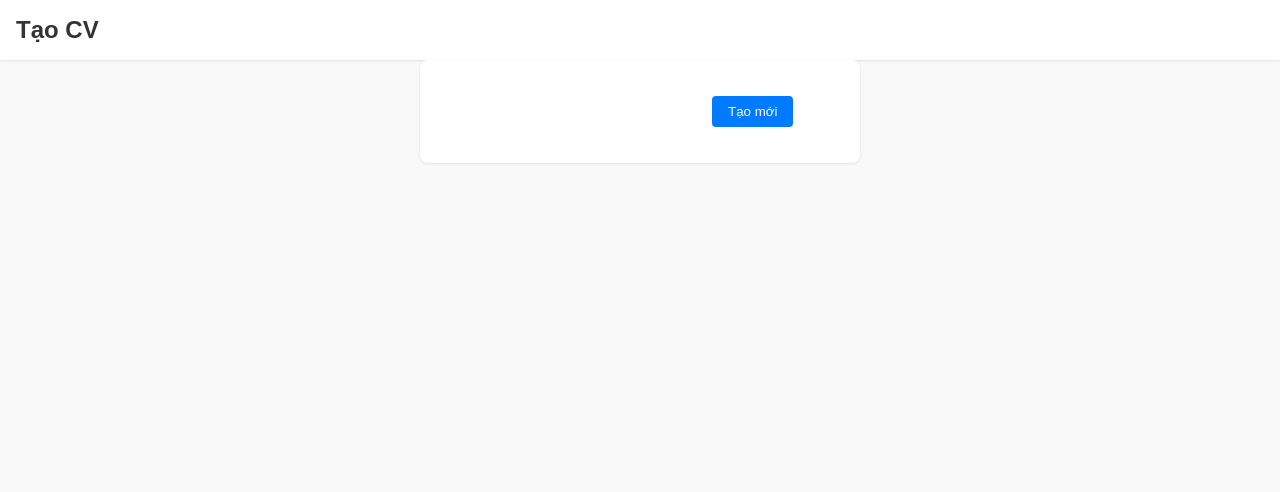
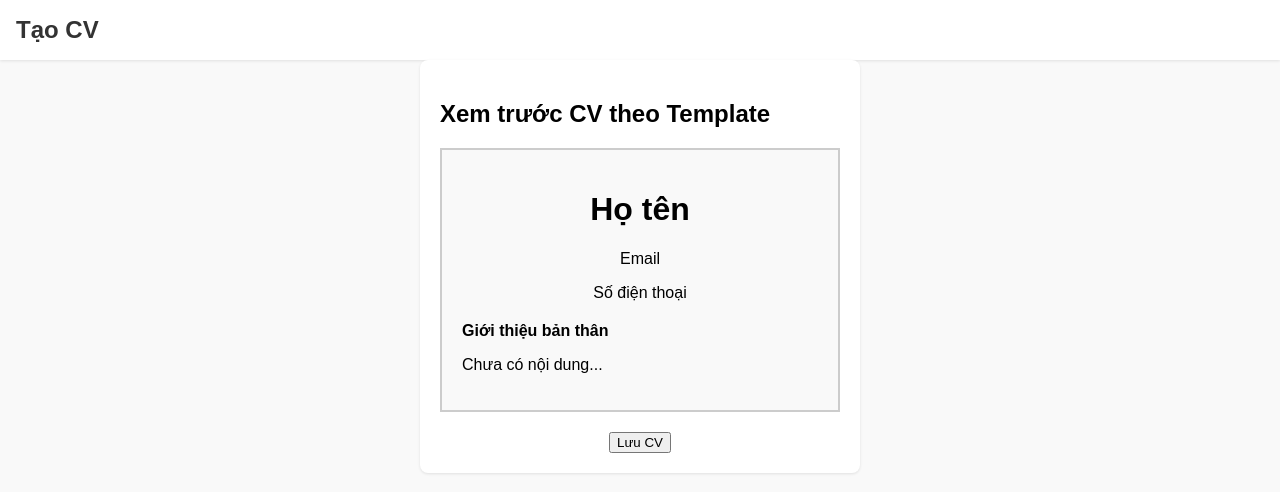
Before and after one commit to lyntpixelz/downloadfreeyourCV, a website: page apply-template.html in a window 1280 px wide. Drawn offline with Linux system fonts and the light colour scheme.

Commit message:
Update apply-template.html

```diff
--- a/apply-template.html
+++ b/apply-template.html
@@ -1,22 +1,64 @@
 <!DOCTYPE html>
-<html lang='vi'>
+<html lang="vi">
 <head>
-  <meta charset='UTF-8'>
-  <title>Áp dụng Template</title>
-  <link rel='stylesheet' href='style.css'>
+  <meta charset="UTF-8">
+  <title>Xem trước CV</title>
+  <link rel="stylesheet" href="style.css">
+  <style>
+    .cv-preview {
+      max-width: 800px;
+      margin: 0 auto;
+      padding: 20px;
+      border: 2px solid #ccc;
+      background-color: #f9f9f9;
+    }
+    .cv-header {
+      text-align: center;
+      margin-bottom: 20px;
+    }
+    .cv-section {
+      margin-bottom: 15px;
+    }
+  </style>
 </head>
 <body>
-  <header class='navbar'>
-    <a href='dashboard.html' class='logo'>Tạo CV</a>
+  <header class="navbar">
+    <a href="dashboard.html" class="logo">Tạo CV</a>
   </header>
-  <main class='container flex'>
-    <section class='editor'>
-      <div id='cv-editor'></div>
-    </section>
-    <aside class='actions'>
-      <button id='create-cv' class='btn primary'>Tạo mới</button>
-    </aside>
+
+  <main class="container">
+    <h2>Xem trước CV theo Template</h2>
+    <div class="cv-preview" id="cv-preview">
+      <div class="cv-header">
+        <h1 id="cv-fullname">Họ tên</h1>
+        <p id="cv-email">Email</p>
+        <p id="cv-phone">Số điện thoại</p>
+      </div>
+      <div class="cv-section">
+        <strong>Giới thiệu bản thân</strong>
+        <p>Chưa có nội dung...</p>
+      </div>
+      <!-- Có thể bổ sung thêm phần kỹ năng, kinh nghiệm, học vấn -->
+    </div>
+
+    <div style="text-align:center; margin-top: 20px;">
+      <button onclick="saveCV()">Lưu CV</button>
+    </div>
   </main>
-  <script src='script.js'></script>
+
+  <script>
+    // Lấy thông tin từ localStorage (hoặc bạn có thể dùng API)
+    const info = JSON.parse(localStorage.getItem('userInfo')) || {};
+    const templateId = localStorage.getItem('selectedTemplate') || 'template1';
+
+    document.getElementById('cv-fullname').innerText = info.fullname || 'Họ tên';
+    document.getElementById('cv-email').innerText = info.email || 'Email';
+    document.getElementById('cv-phone').innerText = info.phone || 'Số điện thoại';
+
+    function saveCV() {
+      alert('CV đã được lưu (chức năng lưu thực hiện sau).');
+      // Có thể gọi API POST tới /save-cv nếu muốn lưu vào MongoDB
+    }
+  </script>
 </body>
 </html>
```
